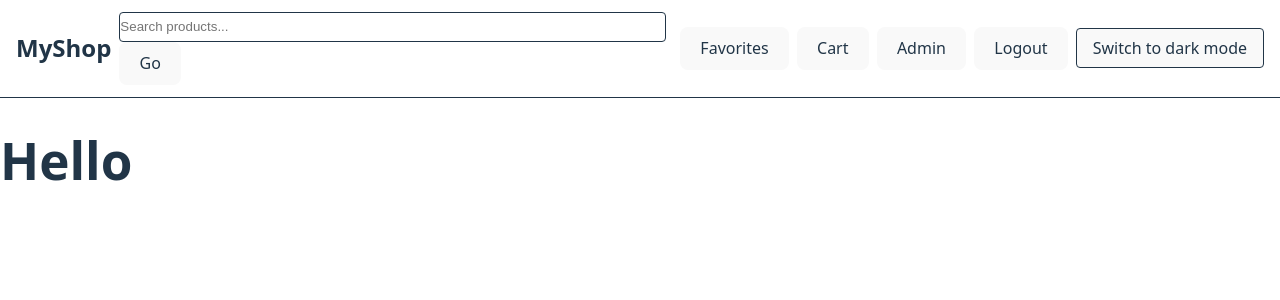
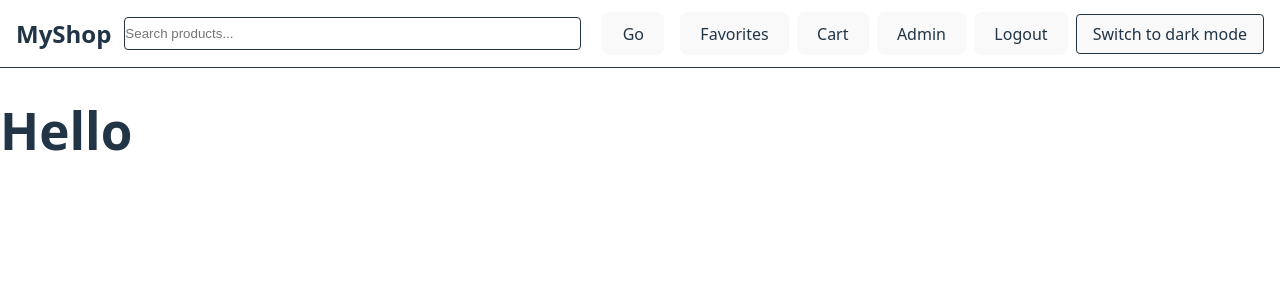
Before and after one commit to RichardRadulescu/Shoper, a React (Vite) app in the folder frontend/: page / in a window 1280 px wide. Shown: the top 300 px of the page. Built offline with nearby package versions, Linux system fonts and the light colour scheme.

Commit message:
Fixed some styling

```diff
--- a/frontend/src/components/Navbar.tsx
+++ b/frontend/src/components/Navbar.tsx
@@ -1,4 +1,4 @@
-import { useState, type PropsWithChildren, useEffect } from "react";
+import { useState, type PropsWithChildren, useEffect, type SyntheticEvent } from "react";
 import { useSearchParams } from "react-router-dom";
 import ProductListModal from "./ProductListModal";
 import ThemeToggle from "./ThemeToggle";
@@ -36,7 +36,7 @@ export default function Navbar({ children }: PropsWithChildren) {
     setSearch(params.get("query") ?? "");
   }, [params]);
 
-  const handleSubmit = (e: React.FormEvent) => {
+  const handleSubmit = (e: SyntheticEvent) => {
     e.preventDefault();
     const next = new URLSearchParams(params);
     if (search) next.set("query", search);
@@ -54,12 +54,15 @@ export default function Navbar({ children }: PropsWithChildren) {
         </div>
 
         <form className={styles.searchWrap} onSubmit={handleSubmit}>
+          <label>
           <input
             className={styles.searchInput}
             placeholder="Search products..."
             value={search}
             onChange={(e) => setSearch(e.target.value)}
+            name="searchProducts"
           />
+          </label>
           <button type="submit">Go</button>
         </form>
 
--- a/frontend/src/styles/Navbar.module.css
+++ b/frontend/src/styles/Navbar.module.css
@@ -20,17 +20,27 @@
 }
 
 .searchWrap {
-    flex: 1 1 300px;
+    flex: 1;
     margin: 0 0.5rem;
+    display: flex;
+    min-width: 0;
+    gap: 1rem;
+}
+
+.searchWrap label {
+    flex: 1;
+    min-width: 0;
+    display: flex;
 }
 
 .searchInput {
-    width: 100%;
     padding: 0.4rem 0rem;
     border-radius: 4px;
     border: 1px solid var(--text);
     background: var(--card-bg);
     color: var(--text);
+    flex: 1;
+    margin: 5px;
 }
 
 .menuButton {
@@ -81,7 +91,7 @@
     z-index: 1000;
 }
 
-@media (max-width: 768px) {
+@media (max-width: 810px) {
     .right {
         display: none;
     }
@@ -89,7 +99,10 @@
     .menuButton {
         display: inline-block;
     }
+}
 
+/* keep the search visible on medium screens; hide only on small screens */
+@media (max-width: 480px) {
     .searchWrap {
         display: none;
     }
```
